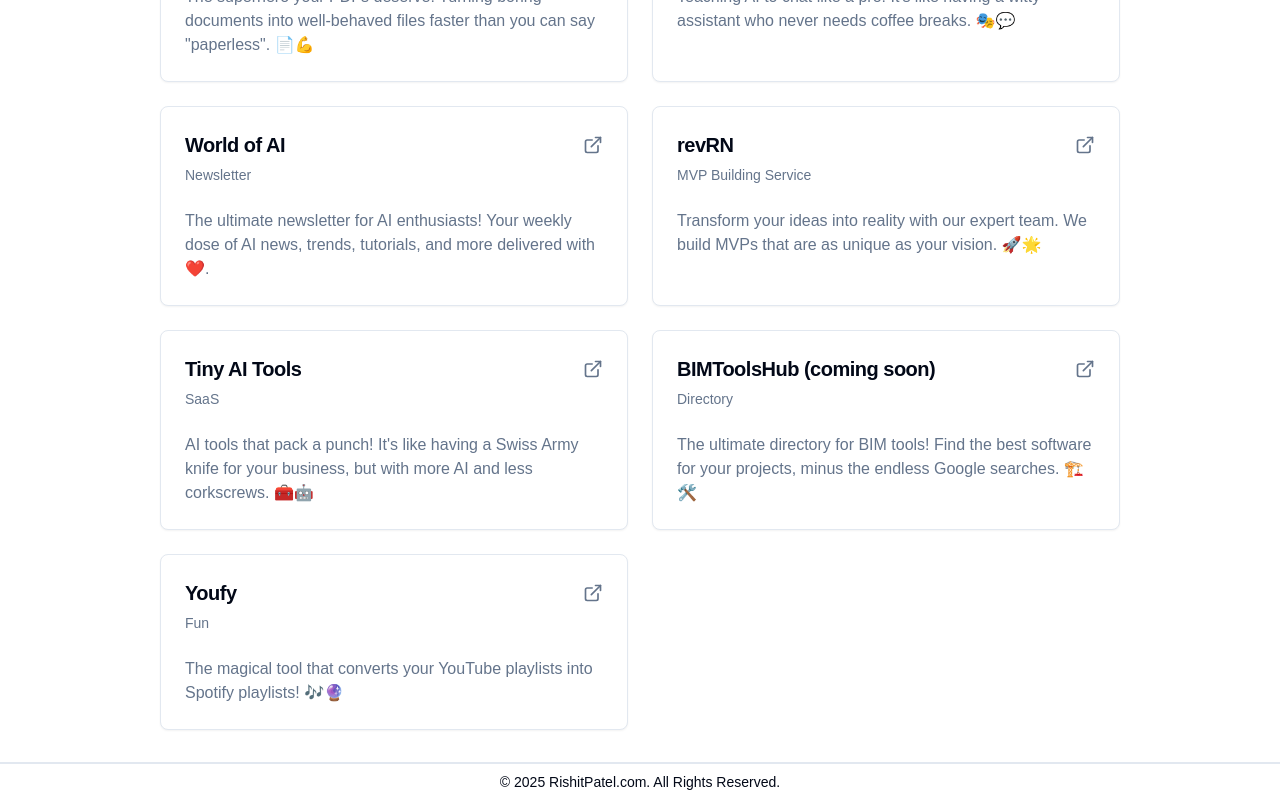
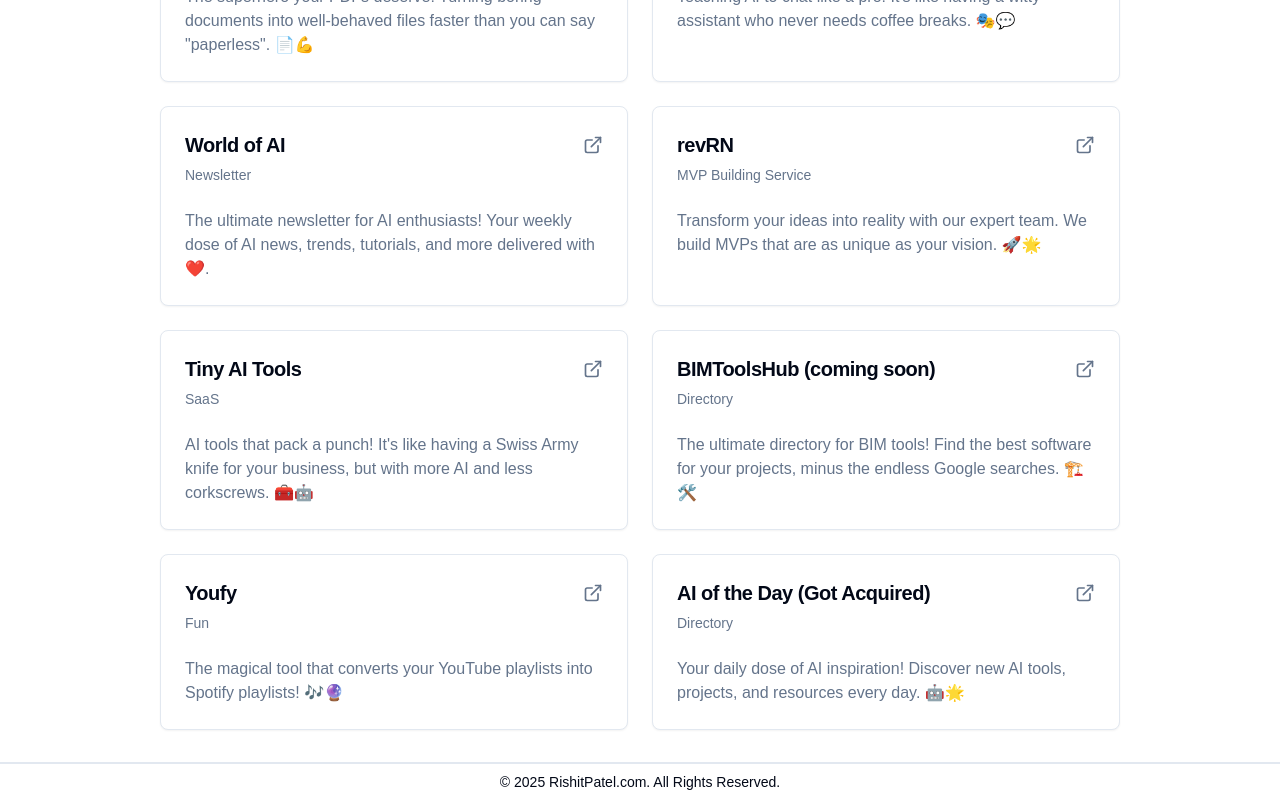
Before and after one commit to imrishit98/rishitpatel.com, a Next.js app: page /projects in a window 1280 px wide. Shown: the part 609-1409 px from the top of the page. Built offline with nearby package versions, Linux system fonts and the light colour scheme; a web font is replaced by a local one.

Commit message:
Add AI of the Day project to ProjectsGrid component

```diff
--- a/src/components/ui/projects/projects-grid.js
+++ b/src/components/ui/projects/projects-grid.js
@@ -64,6 +64,13 @@
     url: 'https://youfyapp.com/',
     type: 'Fun',
   },
+  {
+    title: 'AI of the Day (Got Acquired)',
+    description:
+      'Your daily dose of AI inspiration! Discover new AI tools, projects, and resources every day. 🤖🌟',
+    url: 'https://aioftheday.com/',
+    type: 'Directory',
+  },
 ];
 
 export function ProjectsGrid() {
```
